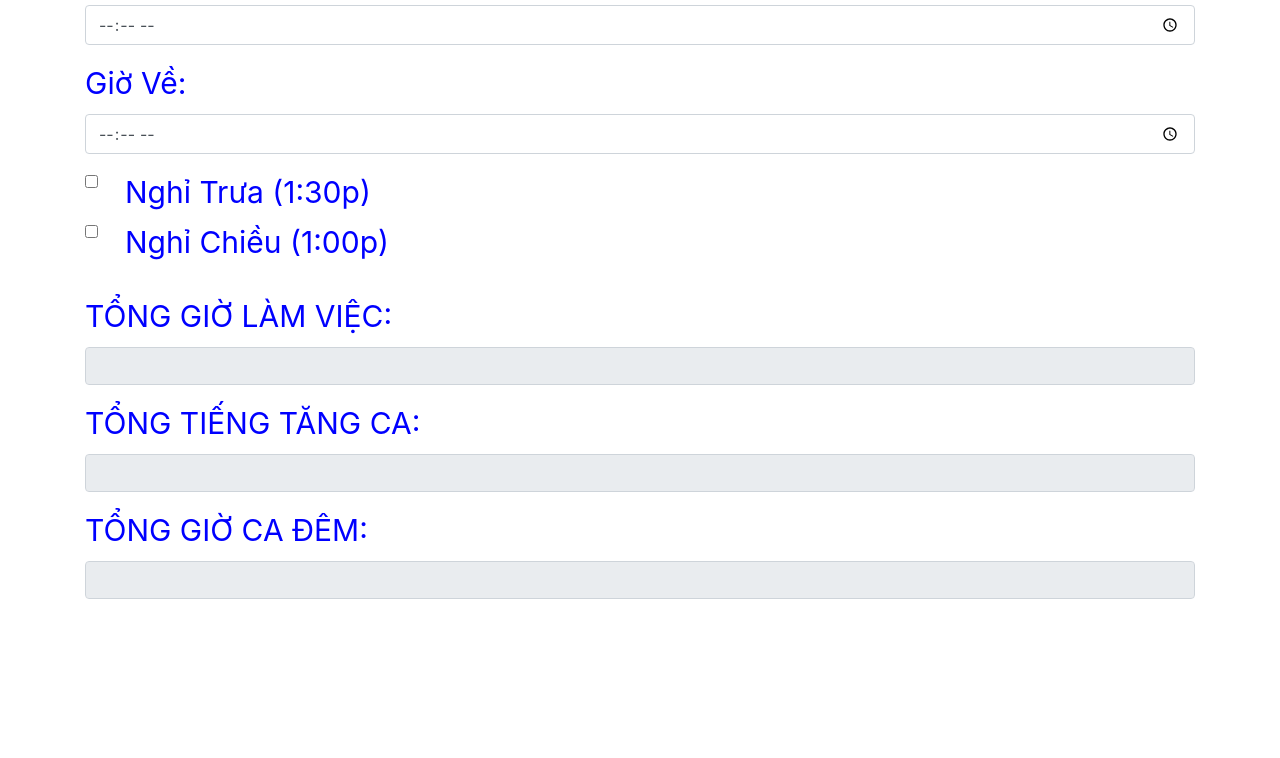
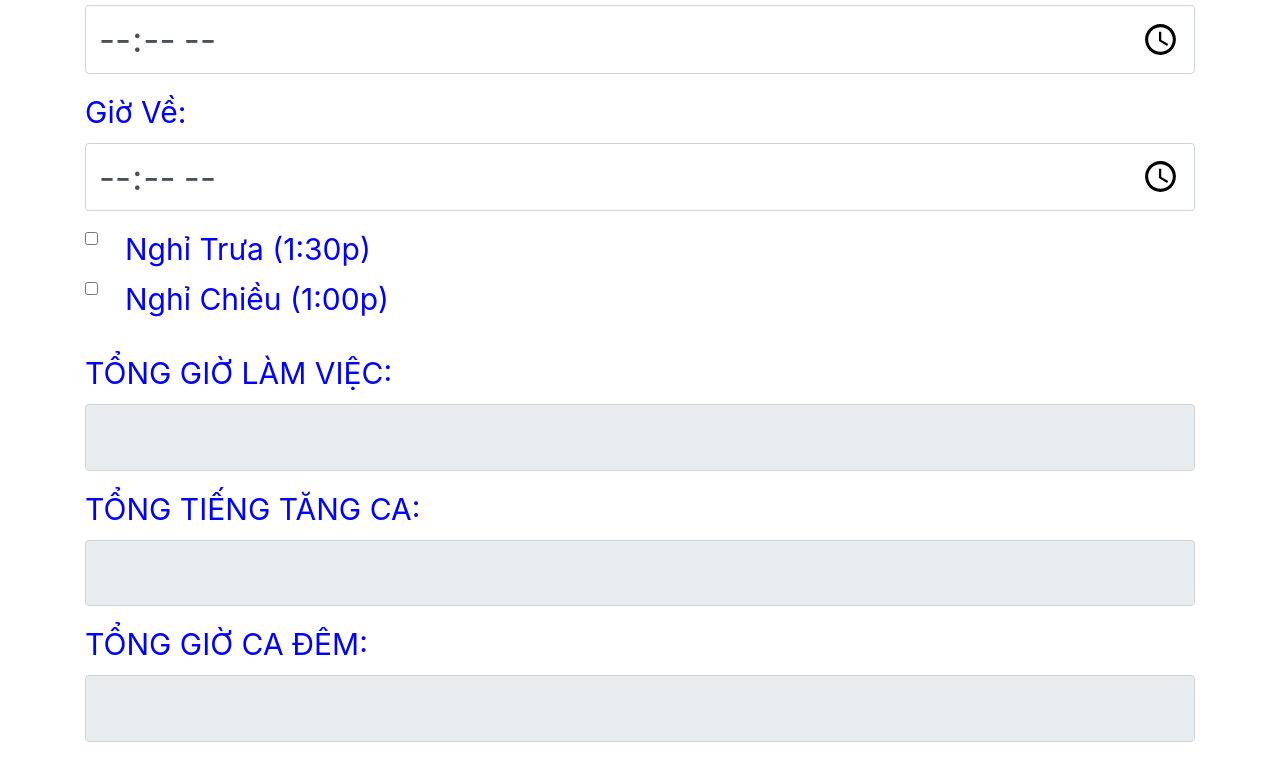
Before and after one commit to A1abaTrap/mymee, a plain HTML site: page index.html in a window 1280 px wide. Shown: the part 140-898 px from the top of the page. Before the commit the page ends 800 px from the top, so only its background shows below. Drawn offline with nearby package versions, Linux system fonts and the light colour scheme.

Commit message:
Update style.css

```diff
--- a/style.css
+++ b/style.css
@@ -39,4 +39,7 @@ label{
 	left: 10px;
 	width: 80px;
 	height: 80px;
-  }
+}
+.form-control{
+	font-size: 35px;
+}
```
